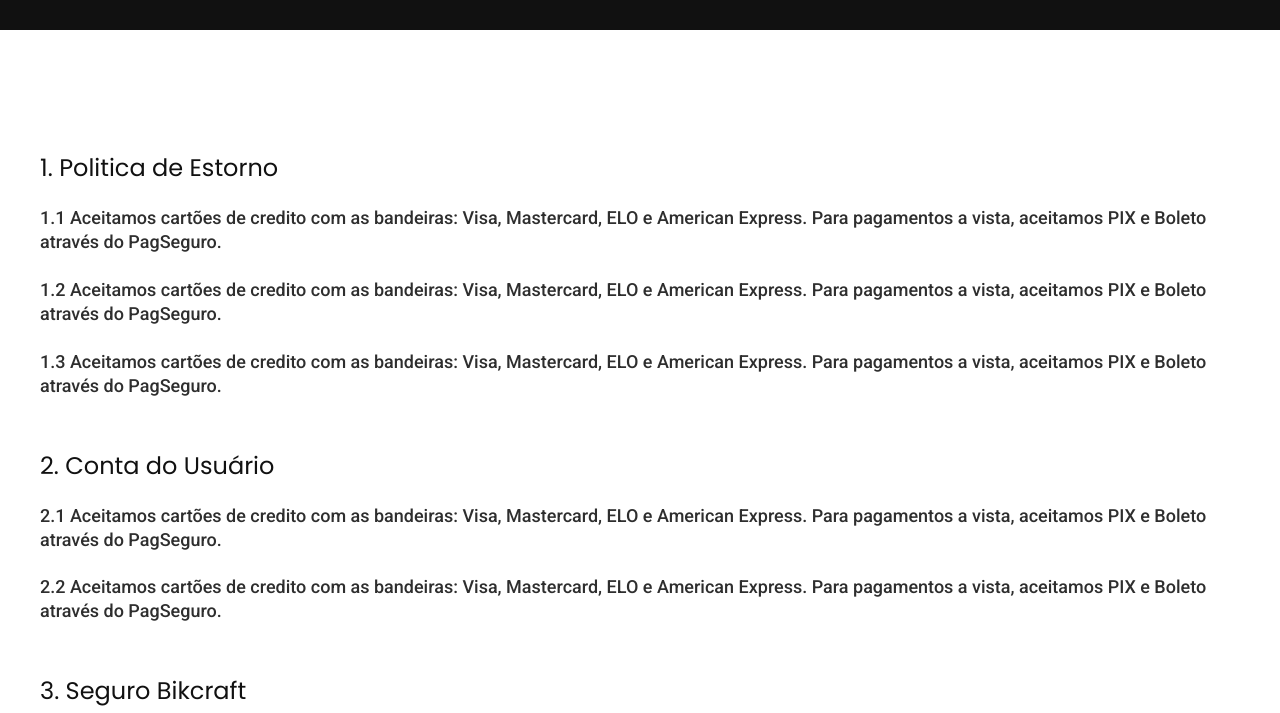
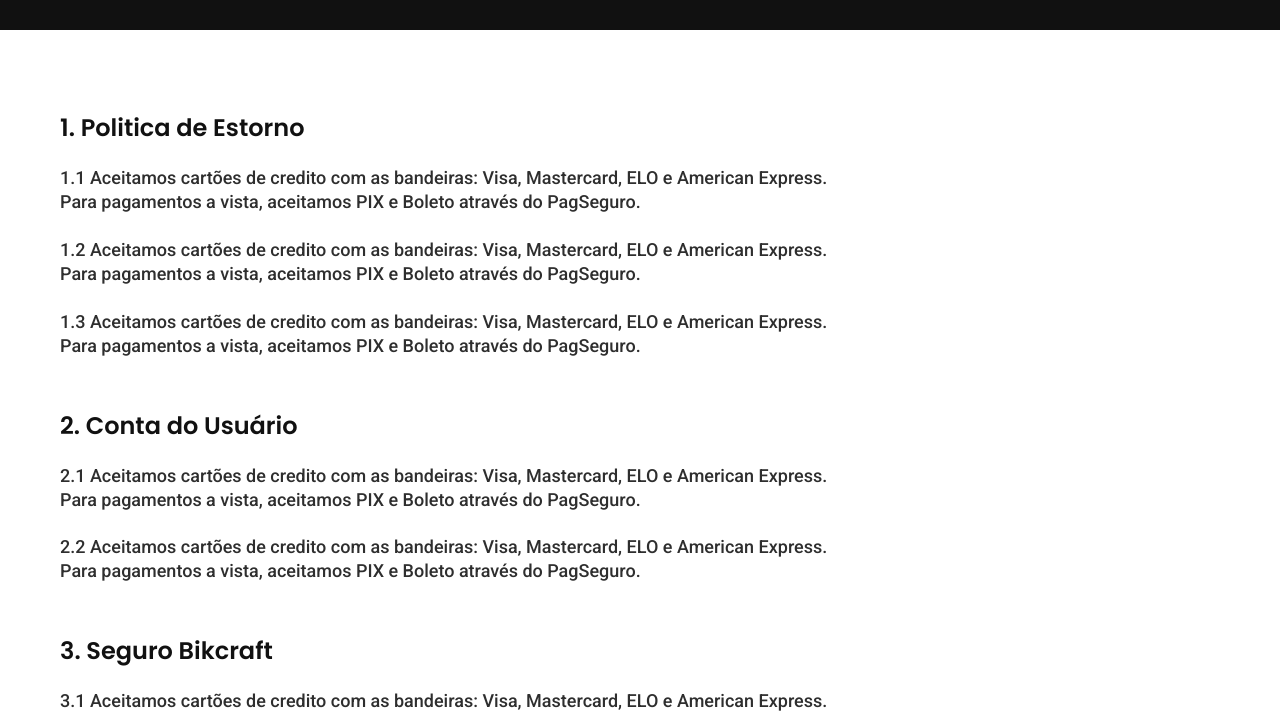
Before and after one commit to Andre-Inacio-VS/bikcraft, a plain HTML site: page termos.html in a window 1280 px wide. Shown: the part 254-967 px from the top of the page. Drawn offline with Linux system fonts and the light colour scheme.

Commit message:
fix (termos): resolvendo conflitos de estilos e ajustando a tipografia

```diff
--- a/css/termos/termos.css
+++ b/css/termos/termos.css
@@ -1,13 +1,18 @@
 .termos {
-  padding: 120px 0;
+  padding: 80px 20px;
 }
 
 .termos h2 {
-  margin: 50px 0 20px 0;
+  font-weight: 600;
+  margin-bottom: 20px;
 }
 
-.termos h2:first-child {
-  margin: 0 0 20px 0;
+.termos p + h2 {
+  margin-top: 50px;
+}
+
+.termos p {
+  max-width: 75ch;
 }
 
 .termos p + p {
--- a/termos.html
+++ b/termos.html
@@ -1,22 +1,20 @@
 <!DOCTYPE html>
 <html lang="en">
+
 <head>
   <meta charset="UTF-8" />
   <meta name="viewport" content="width=device-width, initial-scale=1.0" />
-    <meta
-      name="description"
-      content="Termos e condições de uso de nossos produtos."
-    />
+  <meta name="description" content="Termos e condições de uso de nossos produtos." />
   <link rel="preconnect" href="https://fonts.googleapis.com" />
   <link rel="preconnect" href="https://fonts.gstatic.com" crossorigin />
   <link
     href="https://fonts.googleapis.com/css2?family=Poppins:ital,wght@0,100;0,200;0,300;0,400;0,500;0,600;0,700;0,800;0,900;1,100;1,200;1,300;1,400;1,500;1,600;1,700;1,800;1,900&family=Roboto:ital,wght@0,100;0,300;0,400;0,500;0,700;0,900;1,100;1,300;1,400;1,500;1,700;1,900&family=Merriweather:ital,wght@0,300;0,400;0,700;0,900;1,300;1,400;1,700;1,900&display=swap"
-      rel="stylesheet"
-    />
+    rel="stylesheet" />
   <link rel="stylesheet" href="./css/style.css" />
   <link rel="shortcut icon" href="./img/favicon.svg" type="image/x-icon" />
   <title>Bikcraft - Termos e Condições</title>
 </head>
+
 <body>
   <!--  HEADER -->
   <header class="header-bg">
@@ -27,9 +25,7 @@
       <nav aria-label="primaria">
         <ul class="header-menu c0 font1-m">
           <li>
-              <a class="header-bicicletas" href="./bicicletas.html"
-                >Bicicletas</a
-              >
+            <a class="header-bicicletas" href="./bicicletas.html">Bicicletas</a>
           </li>
           <li><a class="header-seguros" href="./seguros.html">Seguros</a></li>
           <li><a class="header-contato" href="./contato.html">Contato</a></li>
@@ -40,7 +36,7 @@
 
   <main>
     <div class="title-bg">
-        <div class="title-conteudo container">
+      <div class="title container">
         <span class="font2-l-bold c5">TERMOS DE USO</span>
         <h2 class="termo-title c0 font1-2xl">
           termos e condições<span class="p1">.</span>
@@ -48,41 +44,41 @@
       </div>
     </div>
 
-      <div class="termos container">
+    <div class="termos container font2-m c10">
       <h2 class="font1-l c11">1. Politica de Estorno</h2>
-        <p class="font2-m c10">
+      <p>
         1.1 Aceitamos cartões de credito com as bandeiras: Visa, Mastercard,
         ELO e American Express. Para pagamentos a vista, aceitamos PIX e
         Boleto através do PagSeguro.
       </p>
-        <p class="font2-m c10">
+      <p>
         1.2 Aceitamos cartões de credito com as bandeiras: Visa, Mastercard,
         ELO e American Express. Para pagamentos a vista, aceitamos PIX e
         Boleto através do PagSeguro.
       </p>
-        <p class="font2-m c10">
+      <p>
         1.3 Aceitamos cartões de credito com as bandeiras: Visa, Mastercard,
         ELO e American Express. Para pagamentos a vista, aceitamos PIX e
         Boleto através do PagSeguro.
       </p>
       <h2 class="font1-l c11">2. Conta do Usuário</h2>
-        <p class="font2-m c10">
+      <p>
         2.1 Aceitamos cartões de credito com as bandeiras: Visa, Mastercard,
         ELO e American Express. Para pagamentos a vista, aceitamos PIX e
         Boleto através do PagSeguro.
       </p>
-        <p class="font2-m c10">
+      <p>
         2.2 Aceitamos cartões de credito com as bandeiras: Visa, Mastercard,
         ELO e American Express. Para pagamentos a vista, aceitamos PIX e
         Boleto através do PagSeguro.
       </p>
       <h2 class="font1-l c11">3. Seguro Bikcraft</h2>
-        <p class="font2-m c10">
+      <p>
         3.1 Aceitamos cartões de credito com as bandeiras: Visa, Mastercard,
         ELO e American Express. Para pagamentos a vista, aceitamos PIX e
         Boleto através do PagSeguro.
       </p>
-        <p class="font2-m c10">
+      <p>
         3.2 Aceitamos cartões de credito com as bandeiras: Visa, Mastercard,
         ELO e American Express. Para pagamentos a vista, aceitamos PIX e
         Boleto através do PagSeguro.
@@ -99,9 +95,7 @@
         <ul class="font2-m c5">
           <li><a href="tel:+5517997240690">+55 (17) 99724-0690</a></li>
           <li>
-              <a href="mailto:andreinaciovs@gmail.com"
-                >andreinaciovs@gmail.com</a
-              >
+            <a href="mailto:andreinaciovs@gmail.com">andreinaciovs@gmail.com</a>
           </li>
           <li>Rua Ali Perto, 42 - Botafogo</li>
           <li>Rio de Janeiro - RJ</li>
@@ -135,4 +129,5 @@
     </div>
   </footer>
 </body>
+
 </html>
```
Lines whose indentation alone changed are shown as unchanged.
